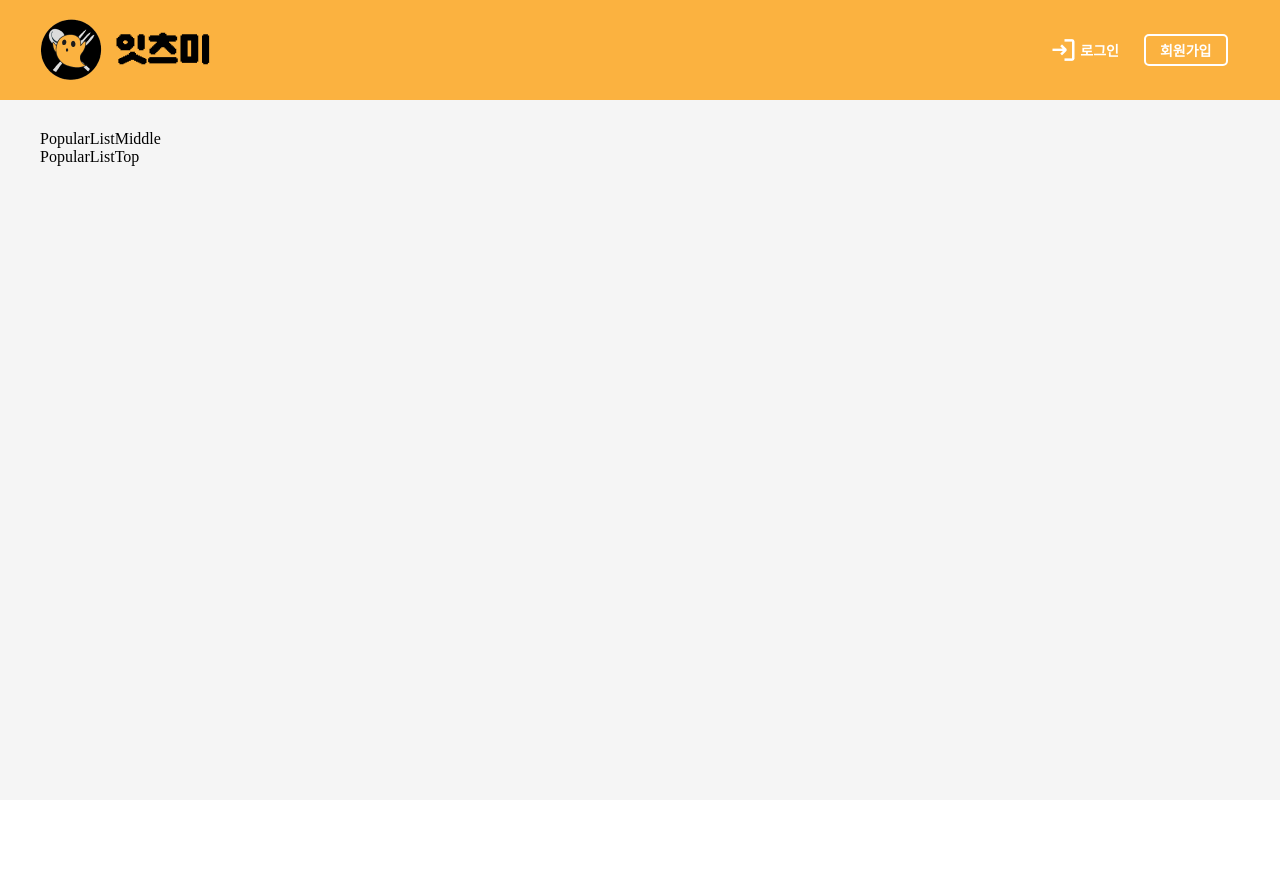
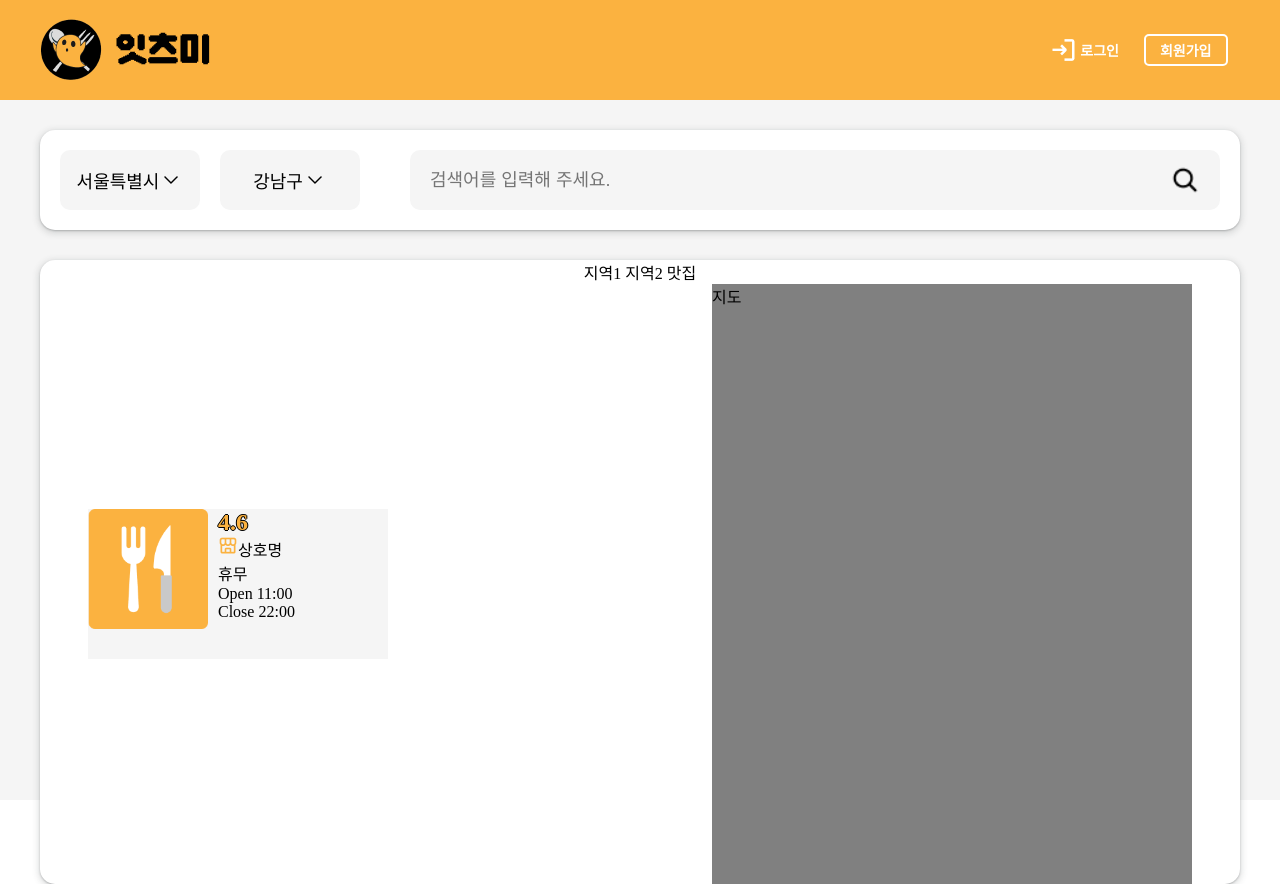
Before and after one commit to zeon8080/seb11_team03_client, a Next.js app: page /eatsMe/popularList in a window 1280 px wide. Before the commit the page ends 800 px from the top, so only its background shows below. Built offline with nearby package versions, Linux system fonts and the light colour scheme.

Commit message:
[Design]_#31_popularList_UI

```diff
--- a/src/components/subLocationSelector/subLocationSelector.tsx
+++ b/src/components/subLocationSelector/subLocationSelector.tsx
@@ -5,7 +5,7 @@ interface ILocationSelectorProps {
   setSubLocation: Dispatch<SetStateAction<string>>;
 }
 
-export default function LocationSelector(
+export default function SubLocationSelector(
   props: ILocationSelectorProps
 ): JSX.Element {
   const subLocation = [
--- a/src/components/units/eatsMe/popularList/middle/popularListMiddle.tsx
+++ b/src/components/units/eatsMe/popularList/middle/popularListMiddle.tsx
@@ -1,3 +1,34 @@
+import * as S from "./popularListMiddleStyles";
+
 export default function PopularListMiddle(): JSX.Element {
-  return <div>PopularListMiddle</div>;
+  return (
+    <S.Container>
+      <header>지역1 지역2 맛집</header>
+      <S.Wrapper>
+        <S.StoreBox>
+          <S.StoreCont>
+            <div>
+              <S.FoodImg src="/defaultfood.webp" />
+            </div>
+            <div>
+              <S.Rating>4.6</S.Rating>
+              <img src="" />
+              <div>
+                <S.StoreImg src="/store.webp" />
+                <span>상호명</span>
+              </div>
+              <div>휴무</div>
+              <div>Open 11:00</div>
+              <div>Close 22:00</div>
+            </div>
+            {/* <img src="" />
+        <span>주소</span>
+        <img src="" />
+        <span>02-123-4567</span> */}
+          </S.StoreCont>
+        </S.StoreBox>
+        <S.MapBox>지도</S.MapBox>
+      </S.Wrapper>
+    </S.Container>
+  );
 }
--- a/src/components/units/eatsMe/popularList/middle/popularListMiddleStyles.ts
+++ b/src/components/units/eatsMe/popularList/middle/popularListMiddleStyles.ts
@@ -1 +1,60 @@
 import styled from "@emotion/styled";
+
+export const Container = styled.div`
+  display: flex;
+  flex-direction: column;
+  justify-content: center;
+  align-items: center;
+  box-shadow: 0px 2px 6px 2px rgba(60, 64, 67, 0.15),
+    0px 1px 2px rgba(60, 64, 67, 0.3);
+  border-radius: 15px;
+  background-color: white;
+`;
+
+export const Wrapper = styled.div`
+  display: flex;
+  flex-direction: row;
+  justify-content: center;
+  align-items: center;
+`;
+
+export const StoreBox = styled.div`
+  display: flex;
+  flex-direction: column;
+  width: 624px;
+`;
+
+export const StoreCont = styled.div`
+  display: flex;
+  flex-direction: row;
+  width: 300px;
+  height: 150px;
+  background-color: #f5f5f5;
+`;
+
+export const Rating = styled.span`
+  font-size: 24px;
+  font-weight: bold;
+  color: #fbb240;
+  text-shadow: -1px 0px #000000, 0px 1px #000000, 1px 0px #000000,
+    0px -1px #000000;
+`;
+
+export const FoodImg = styled.img`
+  width: 120px;
+  height: 120px;
+  object-fit: contain;
+  margin-right: 10px;
+`;
+
+export const StoreImg = styled.img`
+  width: 20px;
+  height: 20px;
+  object-fit: contain;
+`;
+
+export const MapBox = styled.div`
+  width: 480px;
+  height: 600px;
+  background-color: gray;
+`;
--- a/src/components/units/eatsMe/popularList/popularList.tsx
+++ b/src/components/units/eatsMe/popularList/popularList.tsx
@@ -4,8 +4,8 @@ import PopularListTop from "./top/popularListTop";
 export default function PopularList(): JSX.Element {
   return (
     <>
+      <PopularListTop />
       <PopularListMiddle />
-      <PopularListTop />
     </>
   );
 }
--- a/src/components/units/eatsMe/popularList/top/popularListTop.tsx
+++ b/src/components/units/eatsMe/popularList/top/popularListTop.tsx
@@ -1,3 +1,31 @@
+import { useState } from "react";
+import LocationSelector from "../../../../locationSelector/locationSelector";
+import SearchBar from "../../../../searchBar/searchBar";
+import SubLocationSelector from "../../../../subLocationSelector/subLocationSelector";
+import * as S from "./popularListTopStyles";
+
 export default function PopularListTop(): JSX.Element {
-  return <div>PopularListTop</div>;
+  const [location, setLocation] = useState("서울특별시");
+  const [subLocation, setSubLocation] = useState("강남구");
+  return (
+    <S.Container>
+      <S.Wrapper>
+        <S.SelectBox>
+          <div>{location}</div>
+          <S.Arrow />
+        </S.SelectBox>
+        <div>
+          <LocationSelector setLocation={setLocation} />
+        </div>
+        <S.SubSelectBox>
+          <div>{subLocation}</div>
+          <S.Arrow />
+        </S.SubSelectBox>
+        <div>
+          <SubLocationSelector setSubLocation={setSubLocation} />
+        </div>
+        <SearchBar />
+      </S.Wrapper>
+    </S.Container>
+  );
 }
--- a/src/components/units/eatsMe/popularList/top/popularListTopStyles.ts
+++ b/src/components/units/eatsMe/popularList/top/popularListTopStyles.ts
@@ -1 +1,92 @@
 import styled from "@emotion/styled";
+
+export const Container = styled.div`
+  display: flex;
+  flex-direction: column;
+  justify-content: center;
+  align-items: center;
+  margin-bottom: 30px;
+`;
+
+export const Wrapper = styled.div`
+  display: flex;
+  flex-direction: row;
+  justify-content: space-evenly;
+  align-items: center;
+  width: 100%;
+  height: 100px;
+  background-color: white;
+  position: relative;
+  box-shadow: 0px 2px 6px 2px rgba(60, 64, 67, 0.15),
+    0px 1px 2px rgba(60, 64, 67, 0.3);
+  border-radius: 15px;
+`;
+
+export const SelectBox = styled.button`
+  display: flex;
+  flex-direction: row;
+  justify-content: center;
+  align-items: center;
+  width: 140px;
+  height: 60px;
+  background-color: #f5f5f5;
+  border-radius: 10px;
+
+  & > div:first-of-type {
+    font-weight: 500;
+    font-size: 18px;
+  }
+
+  &:focus > div:nth-of-type(2) {
+    background-image: url("/arrow_up.webp");
+  }
+
+  & + div {
+    display: none;
+  }
+
+  &:focus + div {
+    display: block;
+    position: absolute;
+    top: 85px;
+    left: 20px;
+  }
+`;
+
+export const SubSelectBox = styled.button`
+  display: flex;
+  flex-direction: row;
+  justify-content: center;
+  align-items: center;
+  width: 140px;
+  height: 60px;
+  background-color: #f5f5f5;
+  border-radius: 10px;
+  margin-right: 30px;
+
+  & > div:first-of-type {
+    font-weight: 500;
+    font-size: 18px;
+  }
+
+  &:focus > div:nth-of-type(2) {
+    background-image: url("/arrow_up.webp");
+  }
+
+  & + div {
+    display: none;
+  }
+
+  &:focus + div {
+    display: block;
+    position: absolute;
+    top: 85px;
+    left: 180px;
+  }
+`;
+
+export const Arrow = styled.div`
+  width: 24px;
+  height: 24px;
+  background-image: url("/arrow_down.webp");
+`;
```
Also changed, not shown: public/phone.webp (added).
